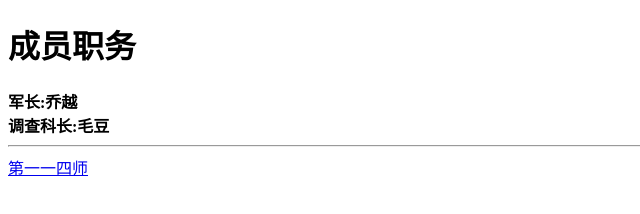
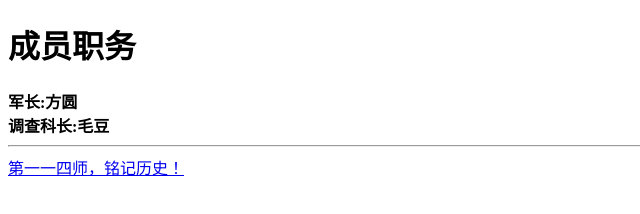
Before and after one commit to broken-0110/website, a plain HTML site: page index.html in a window 1280 px wide. Shown: the whole page, without its empty margins (0-640 px from the left). Drawn offline with Linux system fonts and the light colour scheme.

Commit message:
Update index.html

```diff
--- a/index.html
+++ b/index.html
@@ -7,11 +7,11 @@
 </head>
 <body>
     <h1>成员职务</h1>
-    <strong>军长:乔越</strong>
+    <strong>军长:方圆</strong>
     <br>
     <strong>调查科长:毛豆</strong>
     <hr>
-    <a href="./Broken.mp4">第一一四师</a>
+    <a href="./Broken.mp4">第一一四师，铭记历史！</a>
 </body>
 
 </html>
```
